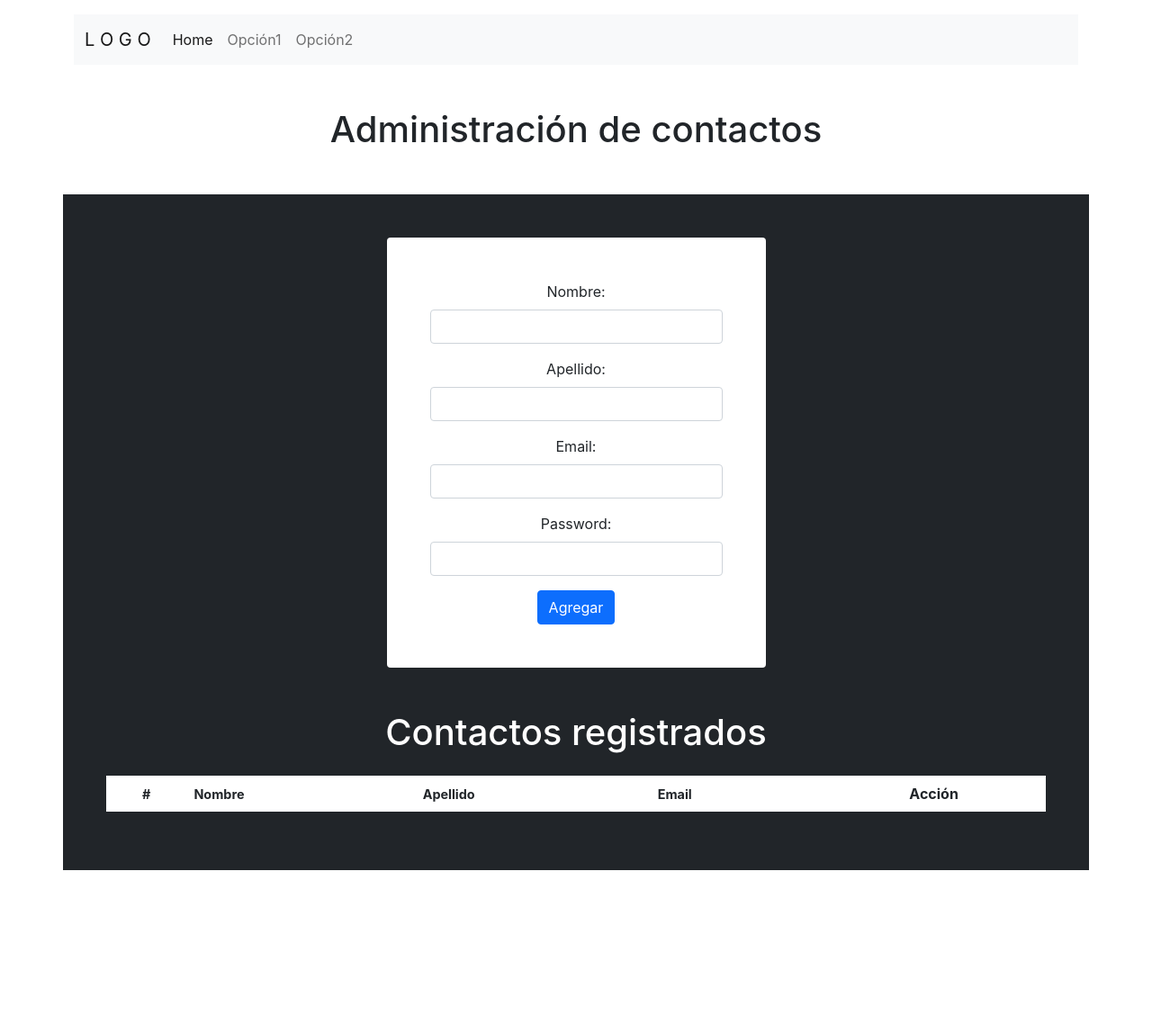
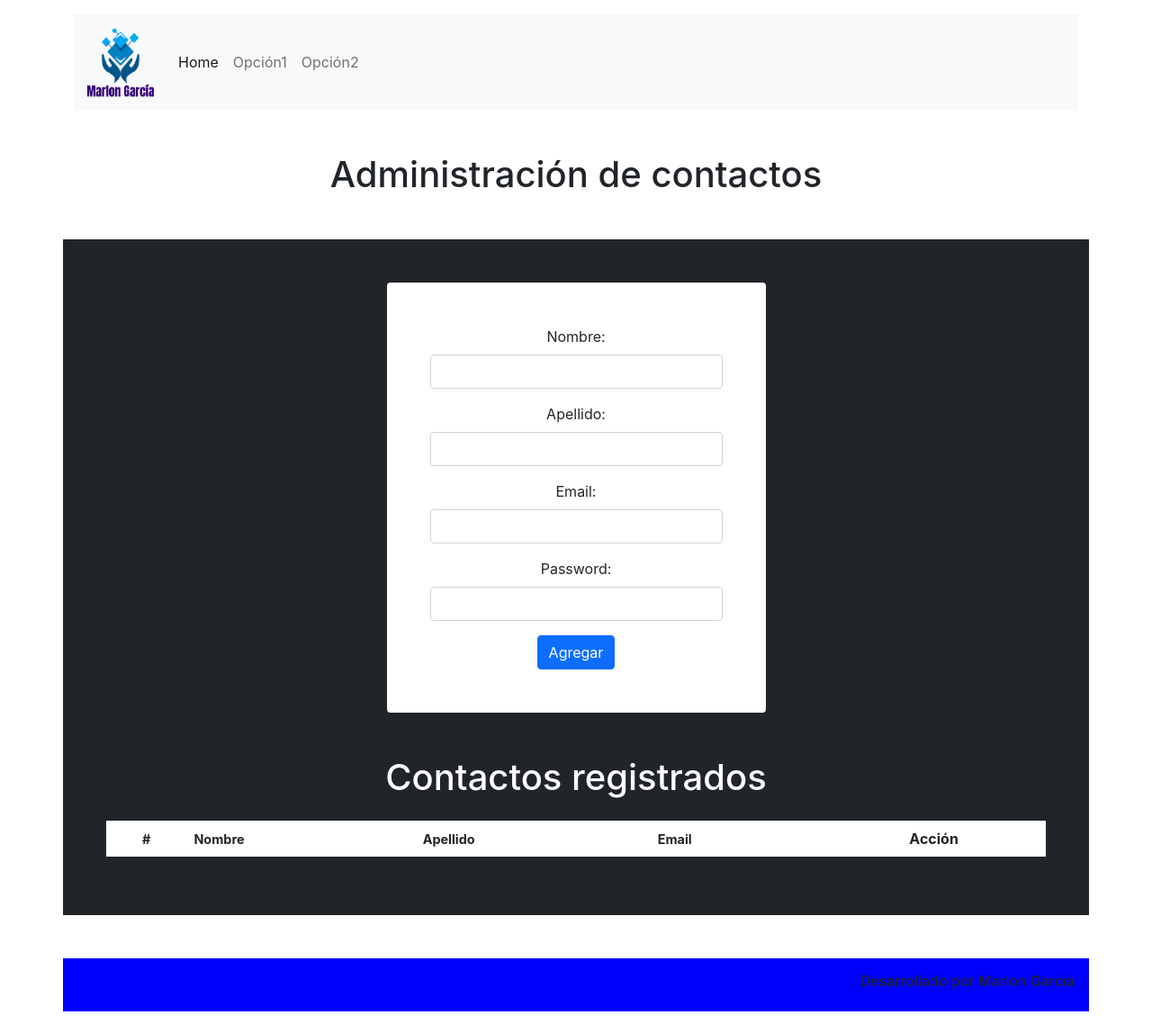
Before and after one commit to clasesucatmarlon/Contactos-App, a React (Create React App) app: page / in a window 1280 px wide. Shown: the whole page at 90% size. Before the commit the page ends 967 px from the top, so only its background shows below. Built offline with nearby package versions, Linux system fonts and the light colour scheme.

Commit message:
Agregado logo

```diff
--- a/src/app/App.js
+++ b/src/app/App.js
@@ -1,5 +1,6 @@
 import './App.css';
 import Body from './components/body/Body';
+import Footer from './components/footer/Footer';
 import Header from './components/header/Header';
 
 function App() {
@@ -8,6 +9,7 @@ function App() {
       <Header />
       <h1 className="mt-5 mb-5">Administración de contactos</h1>
       <Body />
+      <Footer />
     </div>
   );
 }
--- a/src/app/components/body/Body.js
+++ b/src/app/components/body/Body.js
@@ -9,7 +9,7 @@ function Body() {
   const [contacts, setContacts] = useState(initialContacts)
 
   return (
-    <div className="container bg-dark p-5">
+    <div className="container bg-dark p-5 mb-5">
       <div className="row justify-content-center">
         <div className="col-12 col-lg-5 pb-5">
           <Formulario setContacts={ setContacts }/>
--- /dev/null
+++ b/src/app/components/footer/Footer.js
@@ -0,0 +1,17 @@
+import React from 'react';
+
+import './footer.css';
+
+const Footer = () => {
+    return (
+        <div className="mb-4">
+            <div className="container p-3 text-right d-flex justify-content-end footer">
+                <h6>
+                    Desarrollado por Marlon García
+                </h6>
+            </div>
+        </div>
+    )
+}
+
+export default Footer;
--- /dev/null
+++ b/src/app/components/footer/footer.css
@@ -0,0 +1,3 @@
+.footer {
+    background-color: blue;
+}
--- a/src/app/components/header/Header.js
+++ b/src/app/components/header/Header.js
@@ -1,11 +1,17 @@
 import React from "react";
+
+import Logo from "../../../images/logoMarlonGarcia_01.png";
+
+import './header.css';
 
 function Header() {
 return (
 <div className="container mt-3">
     <nav className="navbar navbar-expand-lg navbar-light bg-light">
         <div className="container-fluid">
-            <a className="navbar-brand" href="#">L O G O</a>
+            <a className="navbar-brand" href="#">
+                <img className="logo" src={Logo}></img>
+            </a>
             <button className="navbar-toggler" type="button" data-bs-toggle="collapse" data-bs-target="#navbarNavAltMarkup"
                 aria-controls="navbarNavAltMarkup" aria-expanded="false" aria-label="Toggle navigation">
                 <span className="navbar-toggler-icon"></span>
--- a/src/app/components/header/header.css
+++ b/src/app/components/header/header.css
@@ -0,0 +1,4 @@
+.logo {
+    width: 80px;
+    height: 80px;
+}
--- a/src/app/components/tabla/Tabla.js
+++ b/src/app/components/tabla/Tabla.js
@@ -4,7 +4,7 @@ import './tabla.css'
 
 function Tabla( { contacts } ) {
 return (
-<table className="table table-striped bg-white p-4">
+<table className="table table-responsive table-striped bg-white p-4">
     <thead>
         <tr>
             <th className="headTable">#</th>
```
Also changed, not shown: src/images/logoMarlonGarcia_01.png (added).
